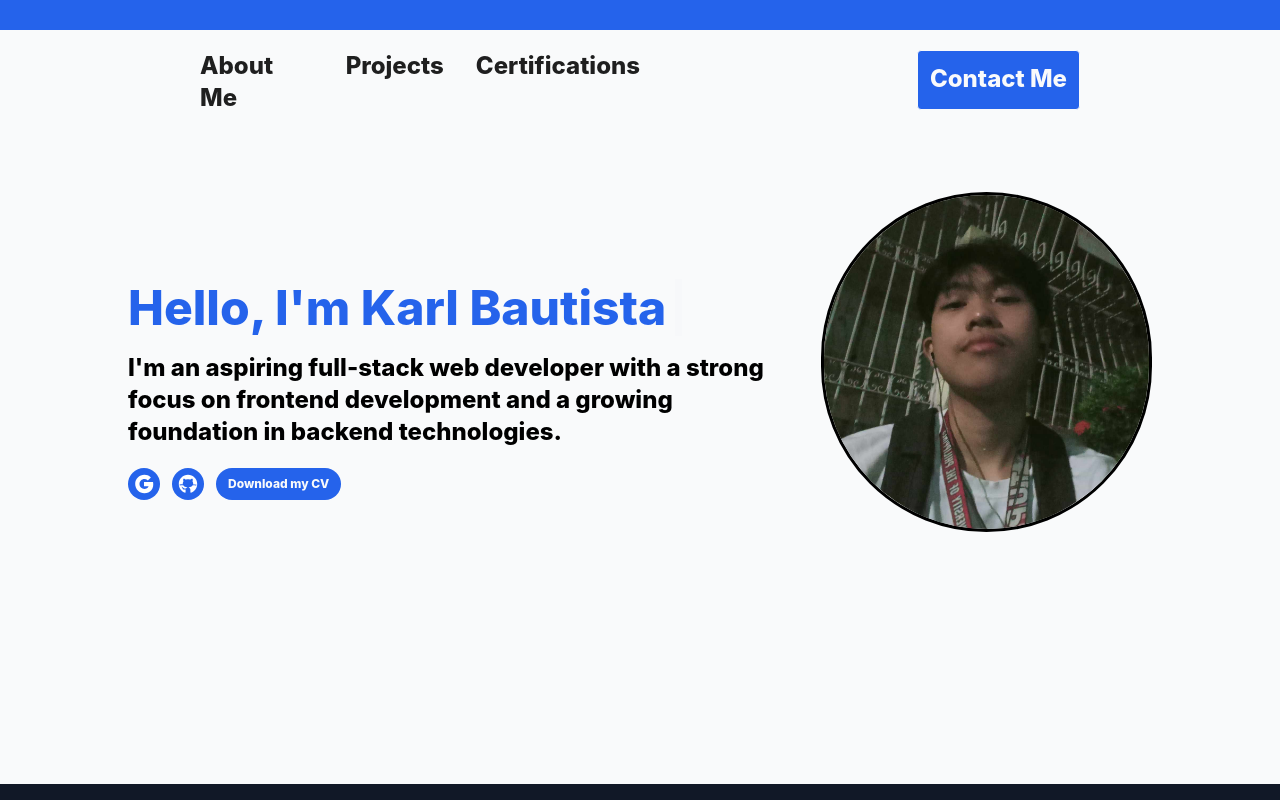
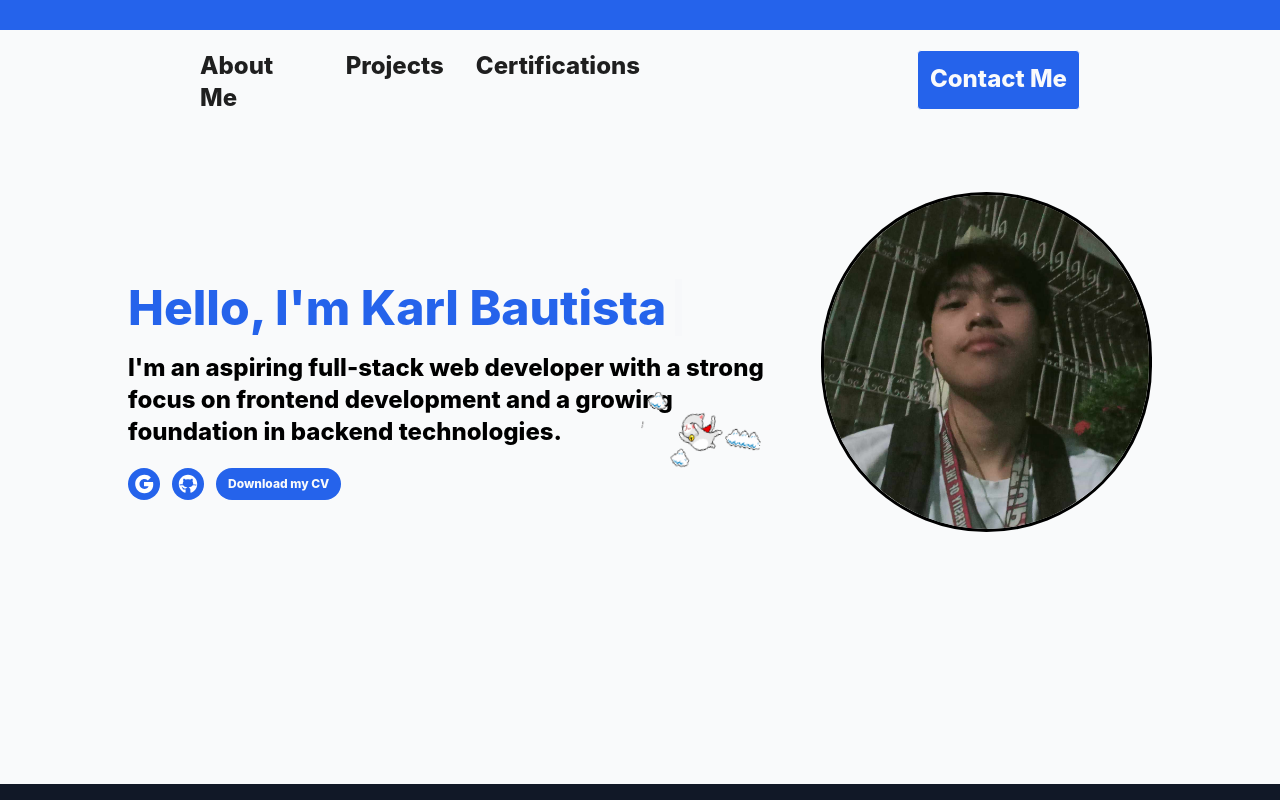
Before and after one commit to KarlBautista/Portfolio, a React (Vite) app in the folder Portfolio/: page / in a window 1280 px wide. Shown: the top 800 px of the page. Built offline with nearby package versions, Linux system fonts and the light colour scheme.

Commit message:
added the cursor follower again

```diff
--- a/Portfolio/src/App.jsx
+++ b/Portfolio/src/App.jsx
@@ -18,8 +18,9 @@ const App = () => {
 
   return (
     <div className='h-auto w-full bg-[#F9FAFB] scroll-smooth overflow-x-hidden'>
+        <CursorFollower />
+        <Header heroRef={heroRef} aboutMeRef={aboutMeRef} projectsRef={projectsRef} certificationsRef={certificationsRef} contactMeRef={contactMeRef}/>
 
-        <Header heroRef={heroRef} aboutMeRef={aboutMeRef} projectsRef={projectsRef} certificationsRef={certificationsRef} contactMeRef={contactMeRef}/>
         <Hero heroRef={heroRef} />
         <AboutMe aboutMeRef={aboutMeRef}/>
         <Projects projectsRef={projectsRef} />
--- a/Portfolio/src/components/CursorFollower.jsx
+++ b/Portfolio/src/components/CursorFollower.jsx
@@ -40,10 +40,11 @@ const CursorFollower = () => {
   return (
     <div
       ref={followerRef}
-      className="hidden md:fixed pointer-events-none"
       style={{
+        position: "fixed",
         top: 0,
         left: 0,
+        pointerEvents: "none",
         zIndex: 9999,
         width: "120px",
         height: "70px",
```
